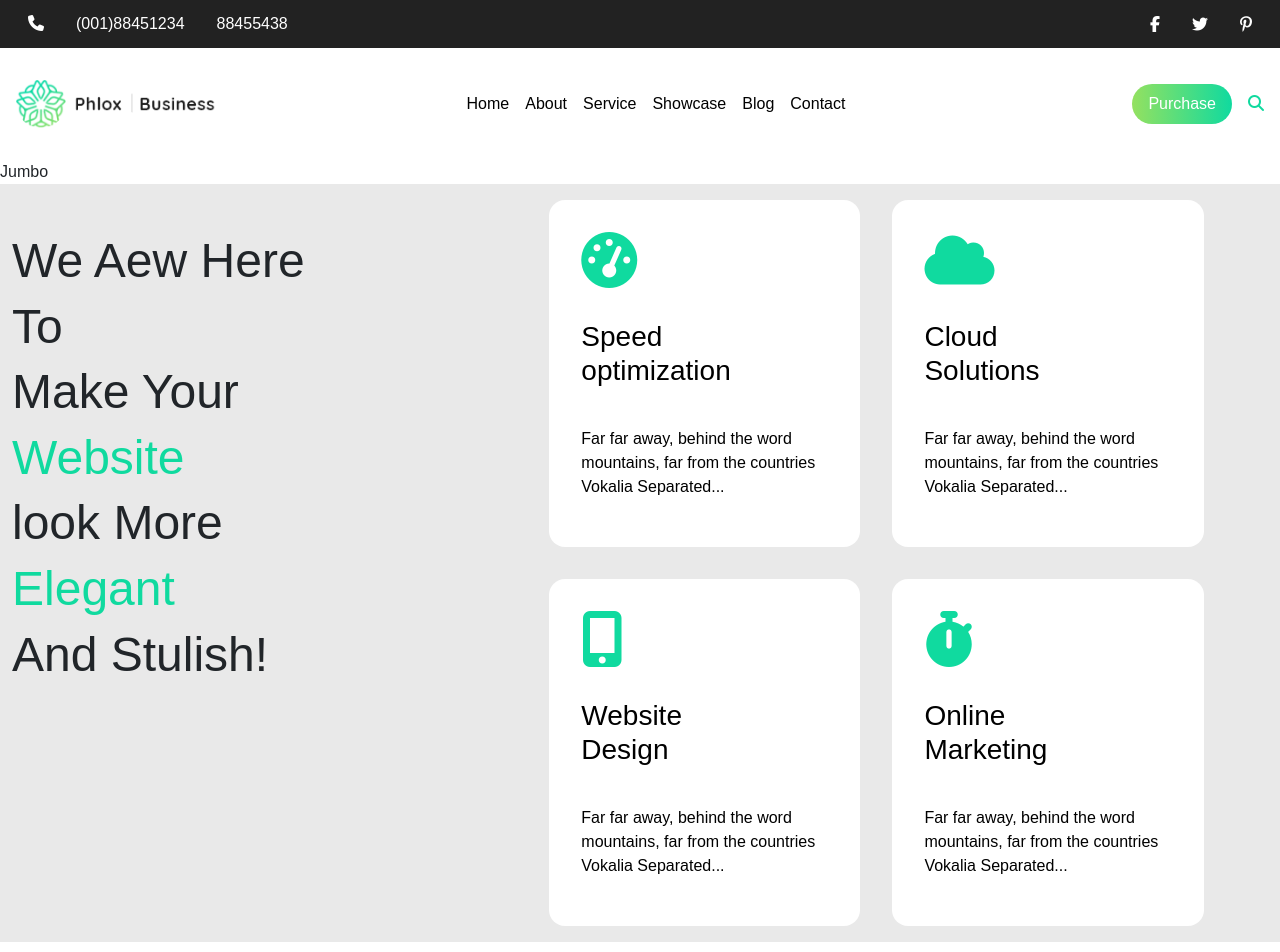
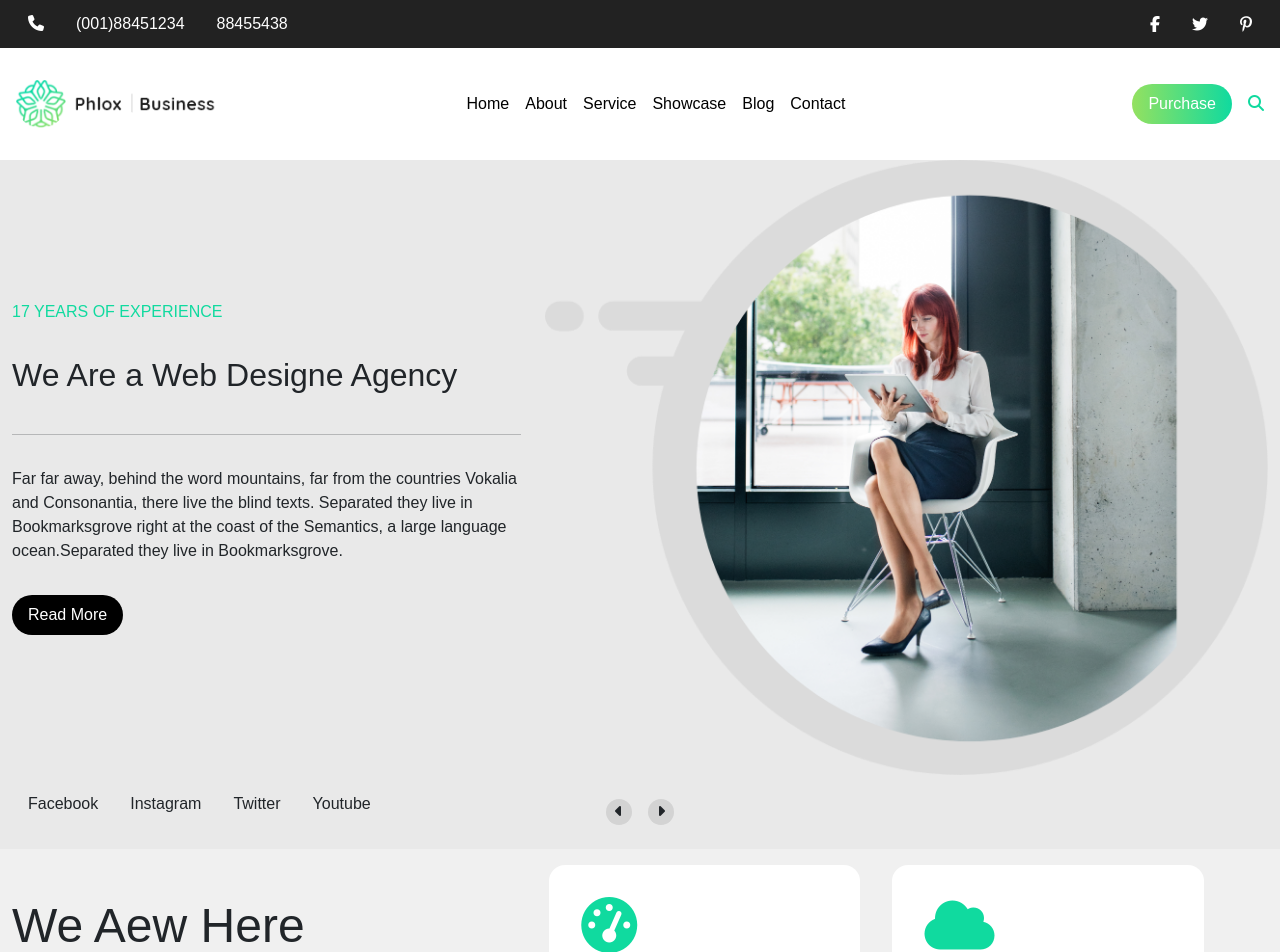
Before and after one commit to Fianda0/proj-html-vuejs, a Vue app: page / in a window 1280 px wide. Shown: the top 952 px of the page. Built offline with nearby package versions, Linux system fonts and the light colour scheme.

Commit message:
Completamento Jumbo

```diff
--- a/src/components/AppJumbo.vue
+++ b/src/components/AppJumbo.vue
@@ -1,10 +1,107 @@
 <script>
+import store from '../data/store.js'
+
+export default {
+    data() {
+        return {
+            store,
+            slideActive: 0
+        }
+    },
+    methods: {
+        getImg(percorso) {
+            let risultato = new URL('../assets/images/' + percorso, import.meta.url);
+            return risultato.href
+        },
+        next() {
+            this.slideActive++
+            if (this.slideActive == this.store.slidesJumbo.length) {
+                this.slideActive = 0
+            }
+        },
+        back() {
+            this.slideActive--
+            if (this.slideActive == -1) {
+                this.slideActive = this.store.slidesJumbo.length - 1
+            }
+        },
+    },
+    mounted() {
+
+    }
+}
 </script>
 
 <template>
-    <section id="jumbo">Jumbo</section>
+    <section id="jumbo">
+
+        <div class="container-fluid">
+            <div class="row">
+                <div class="col-5 slideSx">
+                    <p class="color-green">17 YEARS OF EXPERIENCE</p>
+                    <h2>{{ store.slidesJumbo[slideActive].title }}</h2>
+                    <hr>
+                    <p class="">{{ store.slidesJumbo[slideActive].text }}</p>
+                    <span><button>Read More</button></span>
+
+
+                </div>
+                <div class="col-7">
+                    <img :src="getImg(store.slidesJumbo[slideActive].image)" alt="">
+                </div>
+            </div>
+            <div class="row py-3">
+                <div class="col-4 d-flex align-items-center">
+                    <p>
+                        <span class="px-3">Facebook</span>
+                        <span class="px-3">Instagram</span>
+                        <span class="px-3">Twitter</span>
+                        <span class="px-3">Youtube</span>
+                    </p>
+                </div>
+                <div class="col-4 d-flex justify-content-center align-items-center">
+                    <span class="Back btn" @click="back"><i class="fa-solid fa-caret-left"></i></span>
+                    <span class="Next btn" @click="next"><i class="fa-solid fa-caret-right"></i></span>
+                </div>
+                <div class="col-4"></div>
+            </div>
+        </div>
+    </section>
 </template>
 
 <style scoped>
-#jumbo {}
+img {
+    width: 100%;
+}
+
+p {
+    padding: 0;
+}
+
+button {
+    padding: 0.5rem 1rem;
+    background-color: black;
+    color: white;
+    border: 0px;
+    border-radius: 2rem;
+}
+
+#jumbo {
+    background-color: rgb(233, 233, 233);
+}
+
+
+.slideSx {
+    gap: 1rem;
+    display: flex;
+    flex-direction: column;
+    justify-content: center;
+}
+
+.btn {
+    background-color: lightgray;
+    margin: 0.5rem;
+    padding: 0 0.5rem;
+    border-radius: 50%;
+}
 </style>
--- a/src/components/AppServices.vue
+++ b/src/components/AppServices.vue
@@ -62,7 +62,7 @@ h2 {
 }
 
 #services {
-    background-color: rgb(233, 233, 233);
+    background-color: rgb(240, 240, 240);
 }
 
 .cardServices {
```
